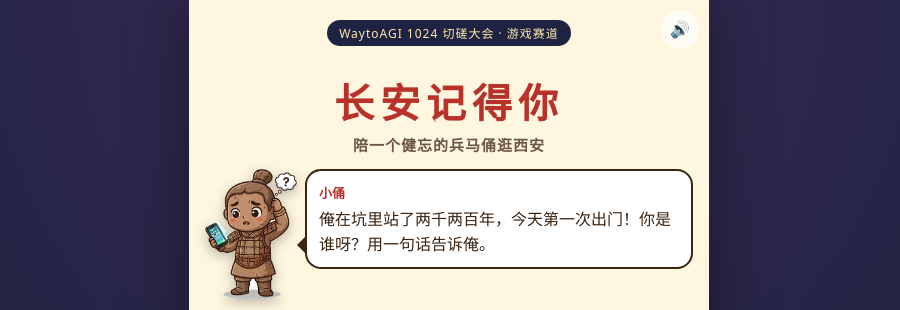
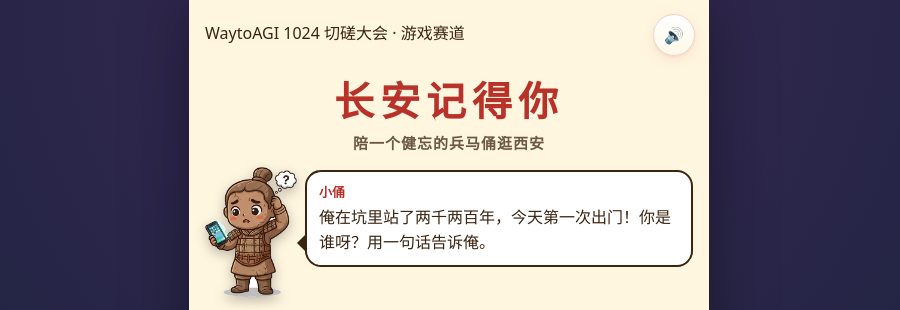
Before and after one commit to xiaobaoliu849/changan-trip, a React (Vite) app in the folder frontend/: page / in a window 1280 px wide. Shown: the top 310 px of the page, without its empty margins (191-1091 px from the left). Built offline with nearby package versions, Linux system fonts and the light colour scheme.

Commit message:
Redesign top-right audio toggle button and clean up dialogue bubble

```diff
--- a/frontend/src/components/Xiaoyong.tsx
+++ b/frontend/src/components/Xiaoyong.tsx
@@ -2,6 +2,8 @@ interface Props {
   text: string
   mood?: 'idle' | 'happy' | 'confused'
   speaking?: boolean
+  onPlay?: () => void
+  onStop?: () => void
 }
 
 const IMG = {
@@ -10,12 +12,29 @@ const IMG = {
   confused: '/assets/img/xiaoyong_confused.png',
 }
 
-export default function Xiaoyong({ text, mood = 'idle', speaking }: Props) {
+export default function Xiaoyong({ text, mood = 'idle', speaking, onPlay, onStop }: Props) {
+  const handleAudioClick = () => {
+    if (speaking) {
+      onStop?.()
+    } else {
+      onPlay?.()
+    }
+  }
+
   return (
     <div className="xiaoyong">
       <img className={speaking ? 'xy-img talking' : 'xy-img'} src={IMG[mood]} alt="小俑" />
-      <div className="bubble">
-        <b>小俑</b>
+      <div className="bubble" onClick={onPlay ? handleAudioClick : undefined} style={onPlay ? { cursor: 'pointer' } : undefined}>
+        <div className="bubble-head">
+          <b>小俑</b>
+          {speaking && (
+            <span className="eq-bars" aria-hidden="true">
+              <i />
+              <i />
+              <i />
+            </span>
+          )}
+        </div>
         <p>{text}</p>
       </div>
     </div>
--- a/frontend/src/index.css
+++ b/frontend/src/index.css
@@ -49,15 +49,91 @@ button {
 
 .mute {
   position: absolute;
-  top: 10px;
-  right: 10px;
-  z-index: 5;
-  border: none;
-  background: rgba(255, 255, 255, 0.7);
+  top: 14px;
+  right: 14px;
+  z-index: 10;
+  width: 42px;
+  height: 42px;
+  padding: 0;
   border-radius: 50%;
-  width: 38px;
-  height: 38px;
+  display: inline-flex;
+  align-items: center;
+  justify-content: center;
+  border: 1.5px solid rgba(184, 50, 42, 0.2);
+  background: linear-gradient(180deg, rgba(255, 255, 255, 0.95) 0%, rgba(255, 247, 232, 0.9) 100%);
+  backdrop-filter: blur(12px);
+  -webkit-backdrop-filter: blur(12px);
+  color: var(--red);
   cursor: pointer;
+  box-shadow:
+    0 4px 12px rgba(184, 50, 42, 0.1),
+    0 1px 3px rgba(59, 36, 18, 0.06),
+    inset 0 1px 0 #ffffff;
+  transition:
+    transform 0.2s cubic-bezier(0.22, 1, 0.36, 1),
+    background 0.2s ease,
+    border-color 0.2s ease,
+    box-shadow 0.2s ease,
+    color 0.2s ease;
+}
+
+.mute:hover {
+  transform: translateY(-1px) scale(1.04);
+  border-color: rgba(184, 50, 42, 0.42);
+  box-shadow:
+    0 6px 16px rgba(184, 50, 42, 0.16),
+    0 2px 4px rgba(59, 36, 18, 0.08),
+    inset 0 1px 0 #ffffff;
+}
+
+.mute:active {
+  transform: scale(0.94);
+}
+
+.mute.is-muted {
+  color: #8c7b6b;
+  border-color: rgba(59, 36, 18, 0.14);
+  background: rgba(246, 236, 216, 0.82);
+  box-shadow:
+    0 2px 6px rgba(59, 36, 18, 0.06),
+    inset 0 1px 0 rgba(255, 255, 255, 0.6);
+}
+
+.mute.is-speaking {
+  border-color: rgba(184, 50, 42, 0.45);
+  box-shadow:
+    0 4px 14px rgba(184, 50, 42, 0.22),
+    0 0 0 4px rgba(184, 50, 42, 0.1);
+}
+
+.mute .wave {
+  transform-origin: 11px 12px;
+}
+
+.mute.is-speaking .wave-1 {
+  animation: wave-pulse 0.8s ease-in-out infinite alternate;
+}
+
+.mute.is-speaking .wave-2 {
+  animation: wave-pulse 0.8s ease-in-out 0.2s infinite alternate;
+}
+
+@keyframes wave-pulse {
+  from {
+    opacity: 0.3;
+  }
+  to {
+    opacity: 1;
+  }
+}
+
+@keyframes eq-active {
+  0% {
+    transform: scaleY(0.35);
+  }
+  100% {
+    transform: scaleY(1);
+  }
 }
 
 h1 {
@@ -226,9 +302,47 @@ textarea {
   border-left: 0;
 }
 
+.bubble-head {
+  display: flex;
+  align-items: center;
+  gap: 6px;
+}
+
 .bubble b {
   color: var(--red);
   font-size: 13px;
+}
+
+.eq-bars {
+  display: inline-flex;
+  align-items: center;
+  gap: 2px;
+  height: 11px;
+  color: var(--red);
+}
+
+.eq-bars i {
+  display: block;
+  width: 2px;
+  height: 10px;
+  border-radius: 999px;
+  background: currentColor;
+  animation: eq-active 0.36s ease-in-out infinite alternate;
+}
+
+.eq-bars i:nth-child(1) {
+  height: 6px;
+  animation-delay: 0s;
+}
+
+.eq-bars i:nth-child(2) {
+  height: 11px;
+  animation-delay: 0.12s;
+}
+
+.eq-bars i:nth-child(3) {
+  height: 8px;
+  animation-delay: 0.24s;
 }
 
 .bubble p {
@@ -603,73 +717,3 @@ textarea {
   width: 100%;
   border-radius: 10px;
 }
-
-/* credits */
-.credits {
-  margin-top: auto;
-  padding-top: 12px;
-  border-top: 1px dashed #d9c9a8;
-  text-align: center;
-  font-size: 12px;
-  color: #7a6045;
-  display: flex;
-  flex-direction: column;
-  gap: 6px;
-}
-
-.cr-host {
-  display: flex;
-  align-items: center;
-  justify-content: center;
-  gap: 6px;
-  font-weight: bold;
-  color: var(--ink);
-}
-
-.cr-row {
-  display: flex;
-  flex-wrap: wrap;
-  justify-content: center;
-  gap: 6px 10px;
-  align-items: center;
-}
-
-.mark {
-  height: 22px;
-  max-width: 90px;
-  object-fit: contain;
-}
-
-.mark-text {
-  background: #fffaf0;
-  border: 1px solid #e6d6b2;
-  border-radius: 6px;
-  padding: 2px 6px;
-}
-
-.cr-label,
-.cr-tech {
-  opacity: 0.75;
-}
-
-.event-badge {
-  align-self: center;
-  background: var(--night);
-  color: #ffe9b0;
-  font-size: 12px;
-  padding: 4px 12px;
-  border-radius: 20px;
-  letter-spacing: 1px;
-}
-
-.pp-event {
-  text-align: center;
-  font-size: 11px;
-  color: #8a5a2b;
-  margin-top: 6px;
-  letter-spacing: 1px;
-}
-
-.play-hint {
-  padding: 0 44px;
-}
```
